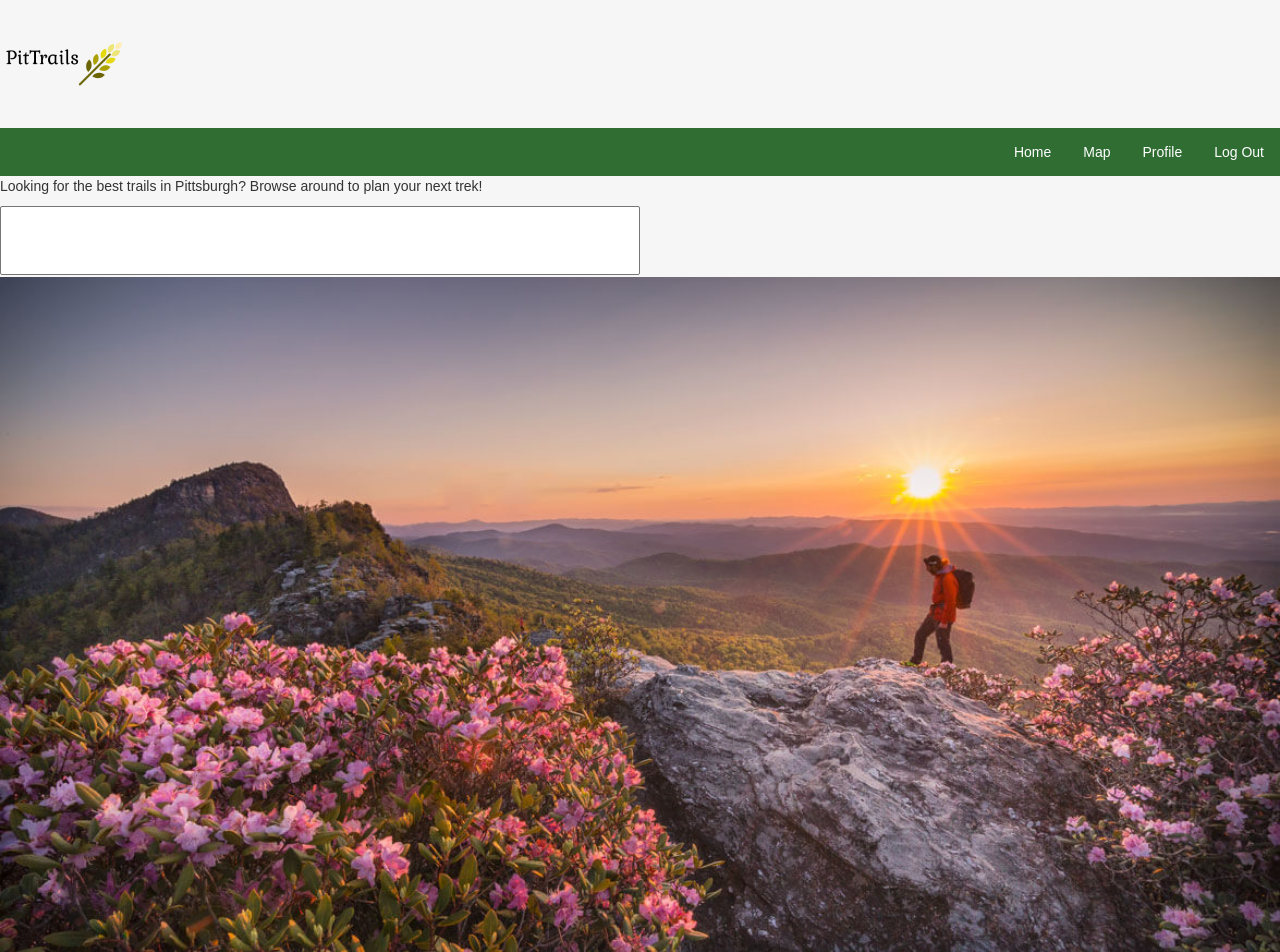
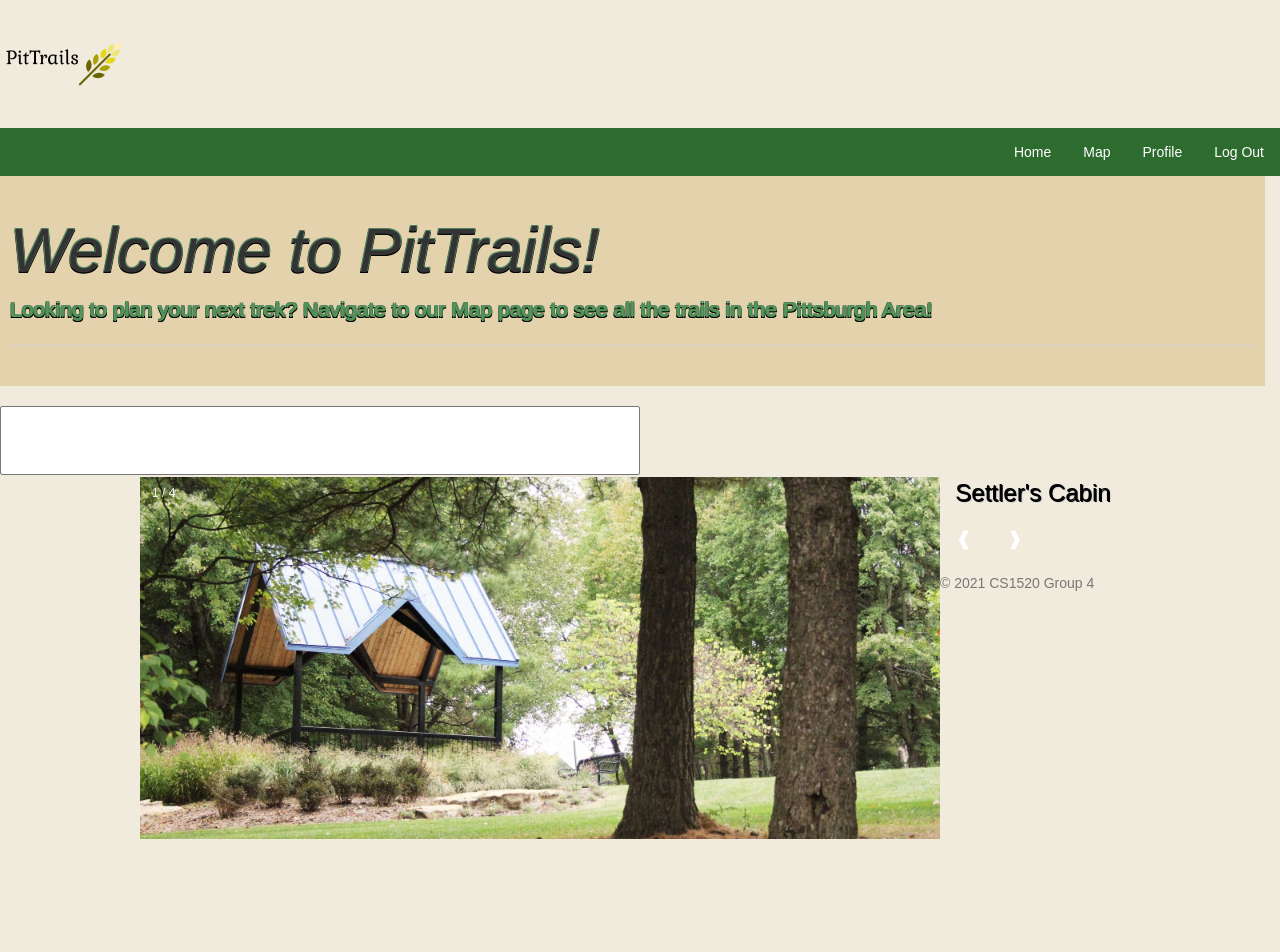
Before and after one commit to andrewln217/Pittsburgh-Trails-Lookup, a Flask app: page /home in a window 1280 px wide. Shown: the top 952 px of the page. After the commit the page ends 839 px from the top, so only its background shows below. Run offline with Flask 2, Linux system fonts and the light colour scheme; the visitor is signed in with stand-in values (Sample User, id 1); lists and menus that the app fills with data are empty; some libraries are stand-ins or nearby versions.

Commit message:
adding some css stuff

```diff
--- a/main.py
+++ b/main.py
@@ -76,8 +76,6 @@ def profile():
     if profile_updated == True:
       found_user = userstore.get_profile(user)
       name = found_user["name"]
-      print("Here is the name")
-      print(name)
       bio = found_user["bio"]
       pro_pic = found_user["pro_pic"]
       return render_template("profile.html",userinfo=user,name=name,bio=bio,pro_pic=pro_pic)
@@ -90,16 +88,19 @@ def profile():
 def update_info():
     global profile_updated
     user = get_user()
-    print(request.form.get("name"))
-    if profile_updated == True:
-        redirect(url_for("profile"))
+    if request.method == "GET":
+        return render_template(("updateinfo.html"))
+    else:
+        name = request.form.get("fullname")
+        profile_pic = request.form.get("pro_pic")
+        bio = request.form.get("bio")
+        print(name)
+        userstore.update_profile(user,name,bio,profile_pic)
+        profile_updated = True
+        return redirect(url_for("profile"))
 
-    name = request.form.get("name")
-    profile_pic = request.form.get("image")
-    bio = request.form.get("bio")
-    print(name)
-    userstore.update_profile(user,name,bio,profile_pic)
-    profile_updated = True
+
+
 
 
 
--- a/static/css/style.css
+++ /dev/null
@@ -1,15 +0,0 @@
-body {
-    background-color: #F6F6F6;
-}
-
-/* Home */
-.jumbotron {
-    background-image: linear-gradient(
-        to bottom,
-        rgba(0, 0, 0, 0.6) 0%,
-        rgba(0, 0, 0, 0.6) 100%
-      ),
-      url(../assets/hiking_trail.jpg);
-    background-size: cover;
-    background-position: 0% 20%;
-}
--- a/templates/create.html
+++ b/templates/create.html
@@ -10,6 +10,10 @@
     <title>Pitt Trails</title>
 <style>main {
     padding-top: 52px;
+}
+body{
+    font-family: Arial;
+    background-color:rgb(241, 235, 221);
 }
 
 .center {
--- a/templates/createEmailTaken.html
+++ b/templates/createEmailTaken.html
@@ -10,6 +10,10 @@
     <title>Pitt Trails</title>
 <style>main {
     padding-top: 52px;
+}
+body{
+    font-family: Arial;
+  background-color:rgb(241, 235, 221);
 }
 .alert {
   padding: 20px;
--- a/templates/fetch_trails_data.html
+++ b/templates/fetch_trails_data.html
@@ -7,7 +7,10 @@
 		<style>
 			body {
 				margin:0;
-				padding:0;
+                padding:0;
+                  font-family: Arial;
+                background-color:rgb(241, 235, 221);
+
 			}
 			#map {
 				position: absolute;
--- a/templates/home.html
+++ b/templates/home.html
@@ -6,7 +6,9 @@
 <html>
 <meta charset="UTF-8">
 <meta name="viewport" content="width=device-width, initial-scale=1">
-<link rel="stylesheet" href="/w3css/3/w3.css">
+<!--	<link rel="stylesheet" href="https://stackpath.bootstrapcdn.com/bootstrap/4.5.0/css/bootstrap.min.css" integrity="sha384-9aIt2nRpC12Uk9gS9baDl411NQApFmC26EwAOH8WgZl5MYYxFfc+NcPb1dKGj7Sk" crossorigin="anonymous">
+-->
+    <link rel="stylesheet" type=text/css href="/templates/style.css">
 <body>
 
 <head>
@@ -35,32 +37,10 @@ li a:hover {
   background-color: rgb(30, 190, 57);
 }
 
-</style>
-<div class = "header">
-<img src="{{url_for('static', filename='logo.png')}}" align="middle" width="10%" />
-</div>
-</head>
-<body>
-
-<ul>
-    <li><a href= "{{ url_for('logout') }}">Log Out</a></li>
-     <li><a href="{{url_for('profile')}}">Profile</a></li>
-    <li><a href= "{{ url_for('trails') }}">Map</a></li>
-    <li><a class="active" href="{{url_for('home')}}">Home</a></li>
-
-
-
-
-</ul>
-
-
-
-</body>
-
-<p>Looking for the best trails in Pittsburgh? Browse around to plan your next trek! </p>
-<style>
 body {
   font-family: Arial;
+  background-color:rgb(241, 235, 221);
+
 }
 
 * {
@@ -105,9 +85,157 @@ form.searchbar::after {
 .select2-drop-active{
     margin-top: -25px;
 }
+
+.display-3{
+    font-weight: 300;
+    color:rgb(82, 151, 82);
+    outline:10px;
+    outline-color:black;
+    outline-width:thick;
+    font:larger;
+    font-style: oblique;
+    text-shadow:
+   -1px -1px 0 rgb(81, 131, 98),
+    1px -1px 0 rgb(81, 131, 98),
+    -1px 1px 0 #000,
+     1px 1px 0 #000;
+}
+
+.js-data-park-names{
+
+}
+.lead{
+    color:rgb(82, 151, 82);
+    text-shadow:
+   -1px -1px 0 rgb(81, 131, 98),
+    1px -1px 0 rgb(81, 131, 98),
+    -1px 1px 0 #000,
+     1px 1px 0 #000;
+
+}
+.jumbotron{
+    width: 1265px;
+    background-size: cover;
+    padding: 2rem 1rem;
+    margin-bottom: 2rem;
+    background-color: #e4d2ac;
+    border-radius: 0;
+
+}
+* {box-sizing:border-box}
+
+/* Slideshow container */
+.slideshow-container {
+  max-width: 1000px;
+  position: relative;
+  margin: auto;
+}
+
+/* Hide the images by default */
+.mySlides {
+  display: none;
+}
+
+/* Next & previous buttons */
+.prev, .next {
+  cursor: pointer;
+  position:relative;
+  top: 50%;
+  width: auto;
+  margin-top: -22px;
+  padding: 16px;
+  color: white;
+  font-weight: bold;
+  font-size: 18px;
+  transition: 0.6s ease;
+  border-radius: 0 3px 3px 0;
+  user-select: none;
+}
+
+
+.prev:hover, .next:hover {
+  background-color: rgba(43, 112, 40, 0.8);
+}
+
+/* Caption text */
+.text {
+  color: #000000;
+  font-size: 24px;
+  padding: 8px 12px;
+  position: relative;
+  bottom: 8px;
+  width: 100%;
+  text-align: center;
+   text-shadow:
+   -1px -1px 0 rgb(0, 0, 0),
+    1px -1px 0 rgb(226, 226, 226),
+    -1px 1px 0 rgba(253, 250, 250, 0),
+     1px 1px 0 rgb(218, 218, 218);
+}
+
+/* Number text (1/4 etc) */
+.number {
+  color: #f2f2f2;
+  font-size: 12px;
+  padding: 8px 12px;
+  position: absolute;
+  top: 0;
+}
+
+
+  .image{
+    float: left;
+    width:  800px;
+    height: 400px;
+    object-fit: cover;
+    padding-bottom: 1cm;
+
+}
+
+
 </style>
+
+
+<div class = "header">
+<img src="{{url_for('static', filename='logo.png')}}" align="middle" width="10%" />
+</div>
 </head>
 <body>
+
+<ul>
+    <li><a href= "{{ url_for('logout') }}">Log Out</a></li>
+     <li><a href="{{url_for('profile')}}">Profile</a></li>
+    <li><a href= "{{ url_for('trails') }}">Map</a></li>
+    <li><a class="active" href="{{url_for('home')}}">Home</a></li>
+
+
+</ul>
+
+
+
+</body>
+
+<div class="jumbotron">
+  <h1 class="display-3">Welcome to PitTrails!</h1>
+  <p class="lead">Looking to plan your next trek? Navigate to our Map page to see all the trails in the Pittsburgh Area!</p>
+  <hr class="my-4">
+
+</div>
+<!--
+<div class="card text-white bg-primary mb-3" style="max-width: 20rem;">
+  <div class="card-header">Header</div>
+  <div class="card-body">
+    <h4 class="card-title">Primary card title</h4>
+    <p class="card-text">Some quick example text to build on the card title and make up the bulk of the card's content.</p>
+  </div>
+</div>
+-->
+
+
+</head>
+<body>
+
+
     <select class="js-data-park-names" multiple="multiple" style="width: 50%">
         <option></option>
     </select>
@@ -119,14 +247,80 @@ form.searchbar::after {
     <script defer src="//ajax.googleapis.com/ajax/libs/jquery/1.11.0/jquery.min.js"></script>
     <script defer src="https://cdn.jsdelivr.net/npm/select2@4.1.0-rc.0/dist/js/select2.min.js"></script>
     <link href="https://cdn.jsdelivr.net/npm/select2@4.1.0-rc.0/dist/css/select2.min.css" rel="stylesheet" />
-
-<section>
+<!--
+    <section>
     <img class="mySlides" src="{{url_for('static', filename='pic1.jpg')}}" style="width:100%">
     <img class="mySlides" src="{{url_for('static', filename='pic2.jpg')}}" style="width:100%">
     <img class="mySlides" src="{{url_for('static', filename='pic3.jpg')}}"" style="width:100%">
 </section>
 
+-->
+
+
+<!-- Slideshow -->
+<div class="slideshow-container">
+
+
+  <div class="slides">
+    <div class="number">1 / 4</div>
+    <img src="../static/assets/whiteoaks.jpg" class=image>
+    <div class="text">Settler's Cabin</div>
+  </div>
+
+  <div class="slides">
+    <div class="number">2 / 4</div>
+    <img src="../static/assets/settlerscabin.jpg" class=image>
+    <div class="text">White Oaks</div>
+  </div>
+
+  <div class="slides">
+    <div class="number">3 / 4</div>
+    <img src="../static/assets/deer.jpg" class=image>
+    <div class="text">Deer Lakes</div>
+  </div>
+
+  <div class="slides">
+    <div class="number">4 / 4</div>
+    <img src="../static/assets/harrison.jpg" class=image>
+    <div class="text">Harrison Hills</div>
+  </div>
+
+  <!-- Next and previous buttons -->
+  <a class="prev" onclick="plusSlides(-1)">&#10096;</a>
+  <a class="next" onclick="plusSlides(1)">&#10097;</a>
+</div>
+<br>
+
+
+
 </body>
+
+<script>
+var slideIndex = 1;
+showSlides(slideIndex);
+
+function plusSlides(n) {
+  showSlides(slideIndex += n);
+}
+
+function currentSlide(n) {
+  showSlides(slideIndex = n);
+}
+
+function showSlides(n) {
+  var i;
+  var pics = document.getElementsByClassName("slides");
+
+  if (n > pics.length) {slideIndex = 1}
+  if (n < 1) {slideIndex = pics.length}
+  for (i = 0; i < pics.length; i++) {
+      pics[i].style.display = "none";
+  }
+
+ pics[slideIndex-1].style.display = "block";
+
+}
+</script>
 
 
 
--- a/templates/login.html
+++ b/templates/login.html
@@ -6,6 +6,10 @@
     <title>Pitt Trails</title>
 <style>main {
     padding-top: 52px;
+}
+body{
+    font-family: Arial;
+  background-color:rgb(241, 235, 221);
 }
 
 .center {
--- a/templates/map_page.html
+++ b/templates/map_page.html
@@ -42,7 +42,9 @@ li a:hover {
 		<style>
 			body {
 				margin:0;
-				padding:0;
+                padding:0;
+                font-family: Arial;
+                background-color:rgb(241, 235, 221);
 			}
 			#map {
 				position: relative;
--- a/templates/profile.html
+++ b/templates/profile.html
@@ -45,6 +45,10 @@ li a:hover {
 
     </head>
 <style>
+body{
+    font-family: Arial;
+    background-color:rgb(241, 235, 221);
+}
 .card {
   box-shadow: 0 4px 8px 0 rgba(0, 0, 0, 0.2);
   max-width: 300px;
--- /dev/null
+++ b/templates/style.css
@@ -0,0 +1,91 @@
+
+ul {
+  list-style-type: none;
+  margin: 0;
+  padding: 0;
+  overflow: hidden;
+  background-color: rgba(20, 90, 23, 0.877);
+}
+
+li {
+  float: right;
+}
+
+li a {
+  display: block;
+  color: white;
+  text-align: center;
+  padding: 14px 16px;
+  text-decoration: none;
+}
+
+li a:hover {
+  background-color: rgb(30, 190, 57);
+}
+
+body {
+  font-family: Arial;
+}
+
+* {
+  box-sizing: border-box;
+}
+
+form.searchbar input[type=text] {
+  padding: 10px;
+  font-size: 17px;
+  border: 1px solid grey;
+  float: left;
+  width: 50%;
+  background: #f1f1f1;
+}
+
+form.searchbar button {
+  float: left;
+  width: 30%;
+  padding: 10px;
+  background: rgba(20, 90, 23, 0.877);
+  color: white;
+  font-size: 17px;
+  border: 1px solid grey;
+  border-left: none;
+  cursor: pointer;
+}
+
+form.searchbar button:hover {
+  background: #09833c;
+}
+
+form.searchbar::after {
+  content: "";
+  clear: both;
+  display: table;
+}
+
+.select2-container {
+    width: 200px;
+}
+
+.select2-drop-active{
+    margin-top: -25px;
+}
+
+.display-3{
+    font-weight: 300;
+    color: orchid;
+    outline:10px;
+    outline-color:black;
+    outline-width:thick;
+    font:larger;
+    font-style: oblique;
+}
+
+.js-data-park-names{
+
+}
+.jumbotron{
+    width:1000px;
+}
+.lead{
+    color:orchid;
+}
--- a/user.py
+++ b/user.py
@@ -56,10 +56,10 @@ class UserStore:
         user["pro_pic"] = pro_pic
         self.ds.put(user)
     def get_profile(self,user_email):
-        print(user_email)
+
         query = self.ds.key("UserCredential", user_email)
         found_user = self.ds.get(query)
-        print(found_user)
+
 
         return found_user;
 
```
Also changed, not shown: templates/updateinfo.html (+8 -4 lines), static/assets/Boyce-Park-header.jpg (added), static/assets/deer.jpg (added), static/assets/harrison.jpg (added), static/assets/images-1.jpg (added), static/assets/settlerscabin.jpg (added), static/assets/whiteoaks.jpg (added).
